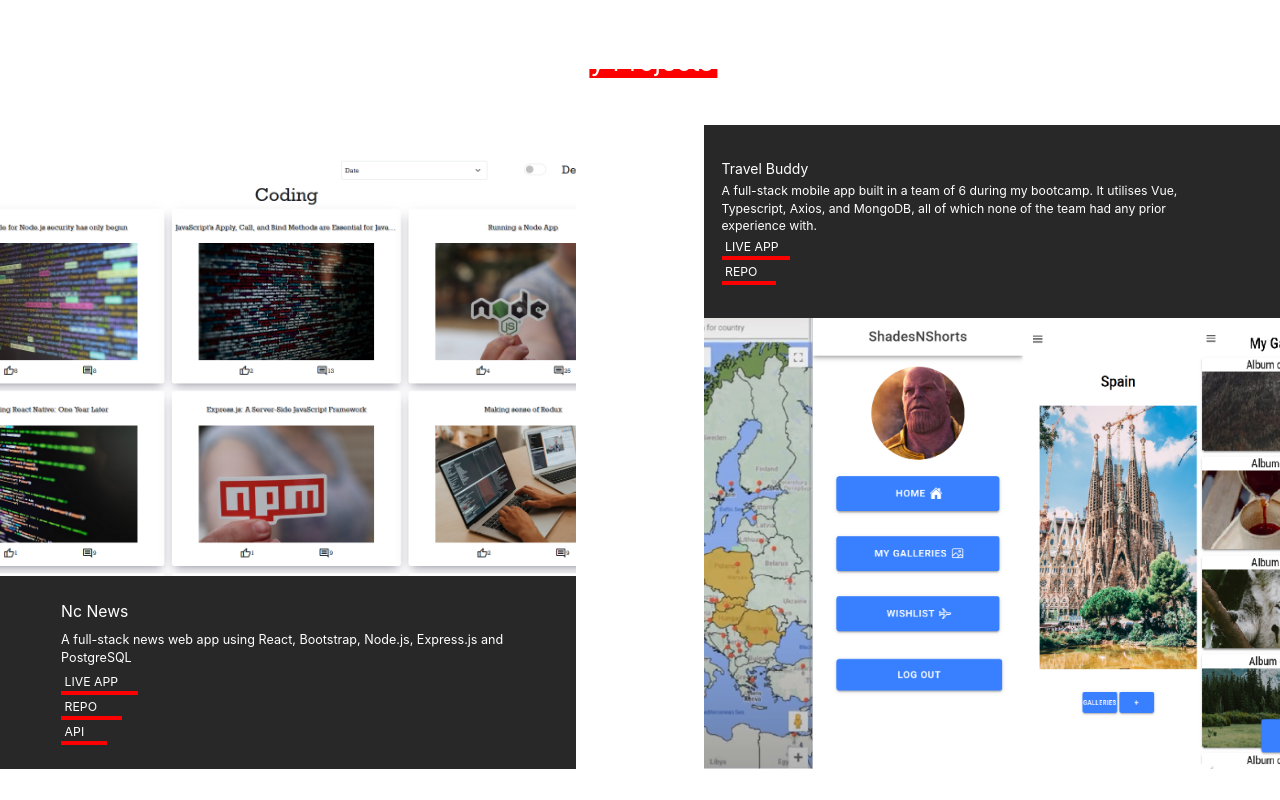
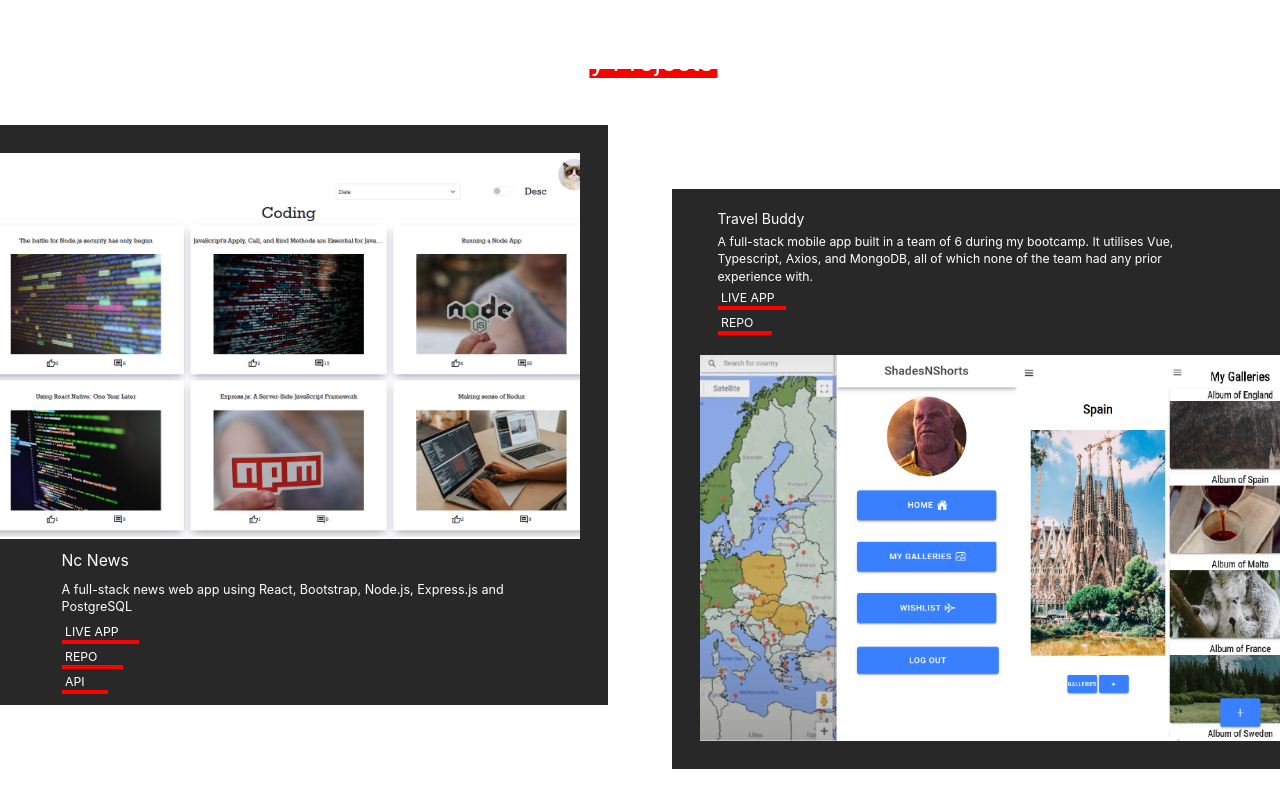
Before and after one commit to Arron-B/portfolio, a React (Vite) app: page / in a window 1280 px wide. Shown: the part 1660-2460 px from the top of the page. Built offline with nearby package versions, Linux system fonts and the light colour scheme.

Commit message:
added border to projects and positioned slightly out of line on y axis.
slowed transition on mouse hover for projects to look smoother

```diff
--- a/src/components/Projects.jsx
+++ b/src/components/Projects.jsx
@@ -19,7 +19,12 @@ function Projects({ isDark }) {
 					My Projects
 				</h2>
 
-				<section className="nc-news relative top-12 h-[30%] w-[100vw] flex hover:scale-95 ls:col-start-1 ls:row-start-2 ls:row-span-2 ls:h-full ls:w-[90%] ls:top-0">
+				<section
+					className={
+						"nc-news relative top-12 h-[30%] w-[100vw] flex hover:scale-95 transition-all duration-300 ls:col-start-1 ls:row-start-2 ls:row-span-2 ls:h-[90%] ls:w-[95%] ls:top-0 ls:border-t-[2rem] ls:border-r-[2rem]" +
+						(isDark ? " border-dark-secondary" : "border-light-secondary")
+					}
+				>
 					<div
 						className={
 							"w-[70vw] h-full absolute z-0 ls:w-full" +
@@ -88,7 +93,10 @@ function Projects({ isDark }) {
 				</section>
 
 				<section
-					className="travel-buddy relative h-[30%] w-[100vw] flex ml-auto justify-end hover:scale-95 ls:h-full ls:w-[90%] ls:mt-auto ls:col-start-2 ls:row-start-2 ls:row-span-2 ls:bottom-0"
+					className={
+						"travel-buddy relative h-[30%] w-[100vw] flex ml-auto justify-end hover:scale-95 transition-all duration-300 ls:h-[90%] ls:w-[95%] ls:mt-auto ls:col-start-2 ls:row-start-2 ls:row-span-2 ls:bottom-0 ls:border-b-[2rem] ls:border-l-[2rem]" +
+						(isDark ? " border-dark-secondary" : "border-light-secondary")
+					}
 					onMouseEnter={() => {
 						setIsHovered(true);
 					}}
```
